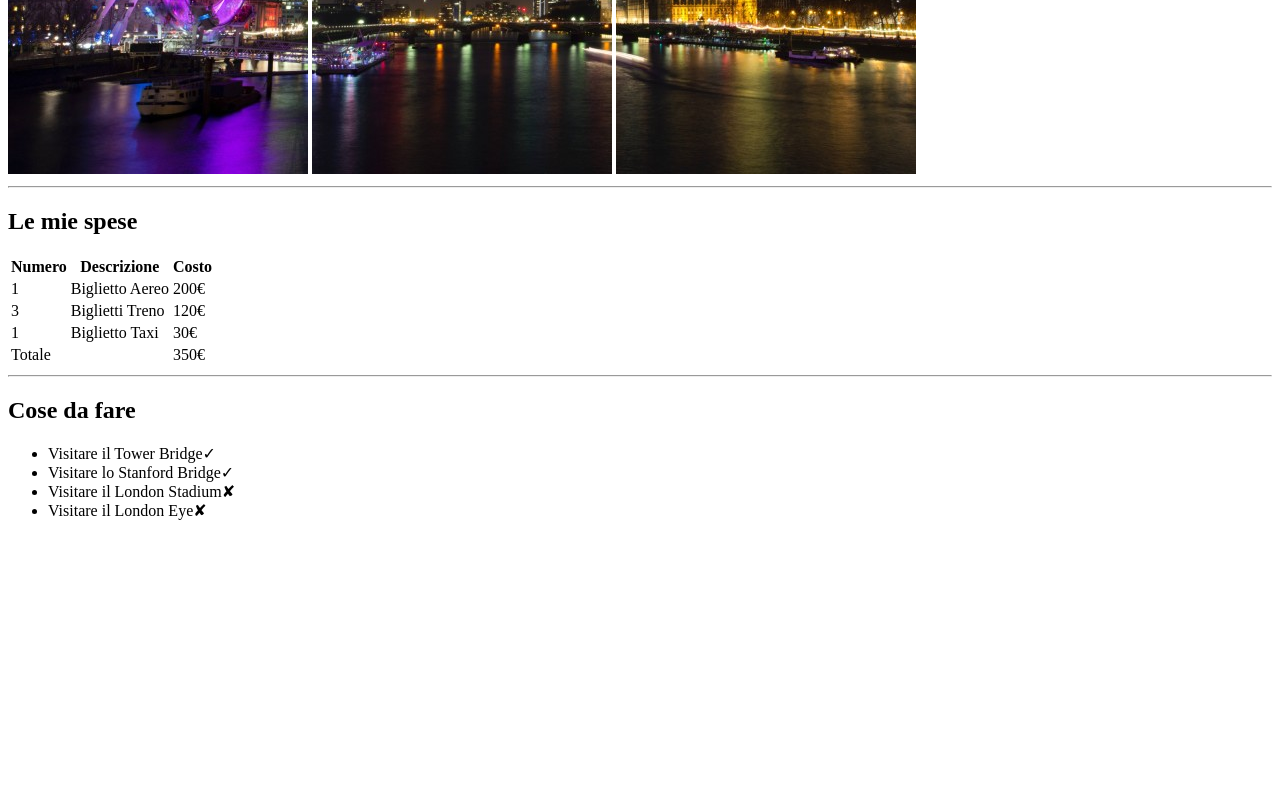
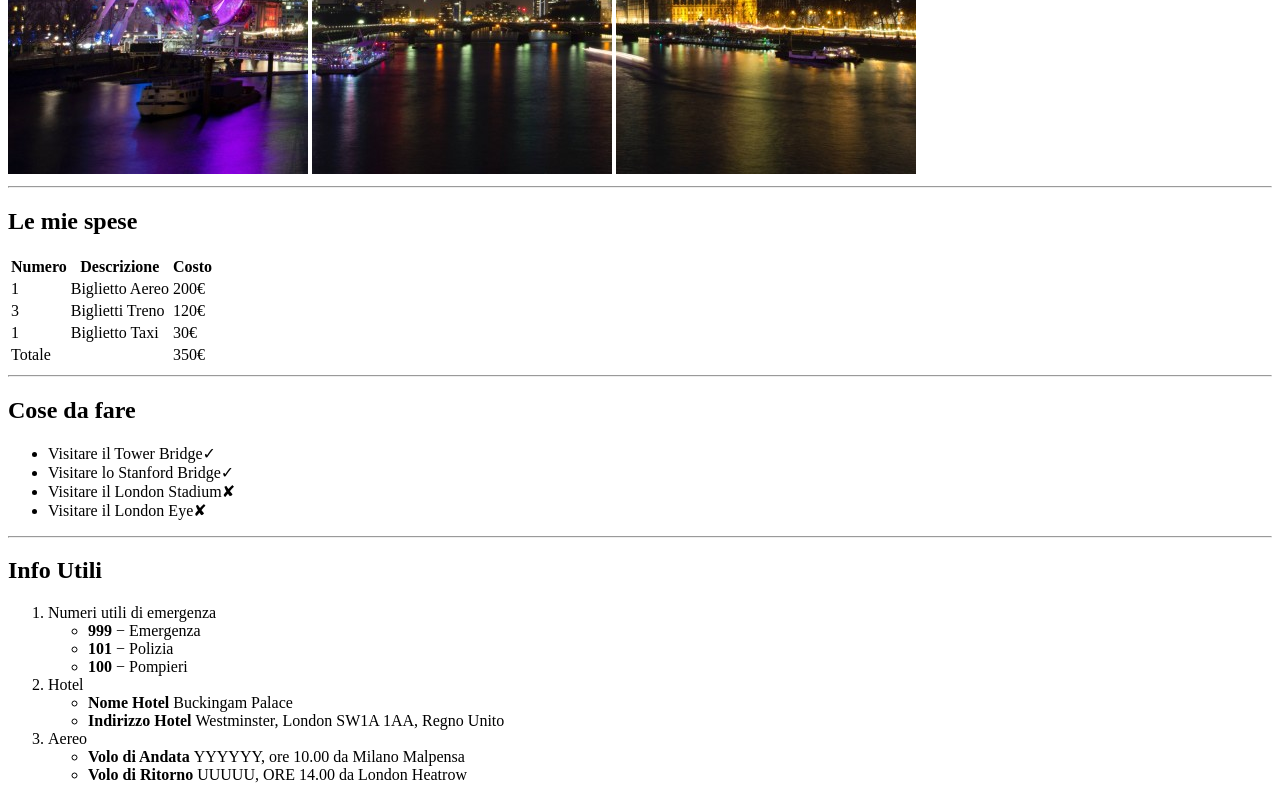
Before and after one commit to Paolo-dev-it/html-london-trip, a plain HTML site: page index.html in a window 1280 px wide. Shown: the part 506-1306 px from the top of the page. Before the commit the page ends 1042 px from the top, so only its background shows below. Drawn offline with Linux system fonts and the light colour scheme.

Commit message:
Ho aggiunto tutte le informazioni del viaggio tramite delle liste

```diff
--- a/index.html
+++ b/index.html
@@ -67,5 +67,28 @@
         <li> Visitare il London Eye&#10008; </li>
     </ul>
 
+    <hr>
+<!-- Tutte le informazioni del viaggio -->
+    <h2> Info Utili </h2>
+
+    <ol>
+        <li> Numeri utili di emergenza </li>
+        <ul>
+            <li> <strong> 999 </strong> &minus; Emergenza </li>
+            <li> <strong> 101 </strong> &minus; Polizia </li>
+            <li> <strong> 100 </strong> &minus; Pompieri </li>
+        </ul>
+        <li> Hotel </li>
+        <ul>
+            <li><strong> Nome Hotel </strong> Buckingam Palace </li>
+            <li><strong> Indirizzo Hotel </strong> Westminster, London SW1A 1AA, Regno Unito </li>
+        </ul>
+        <li> Aereo </li>
+        <ul>
+            <li><strong> Volo di Andata </strong> YYYYYY, ore 10.00 da Milano Malpensa </li>
+            <li><strong> Volo di Ritorno </strong> UUUUU, ORE 14.00 da London Heatrow </li>
+        </ul>
+    </ol>
+
 </body>
 </html>
```
